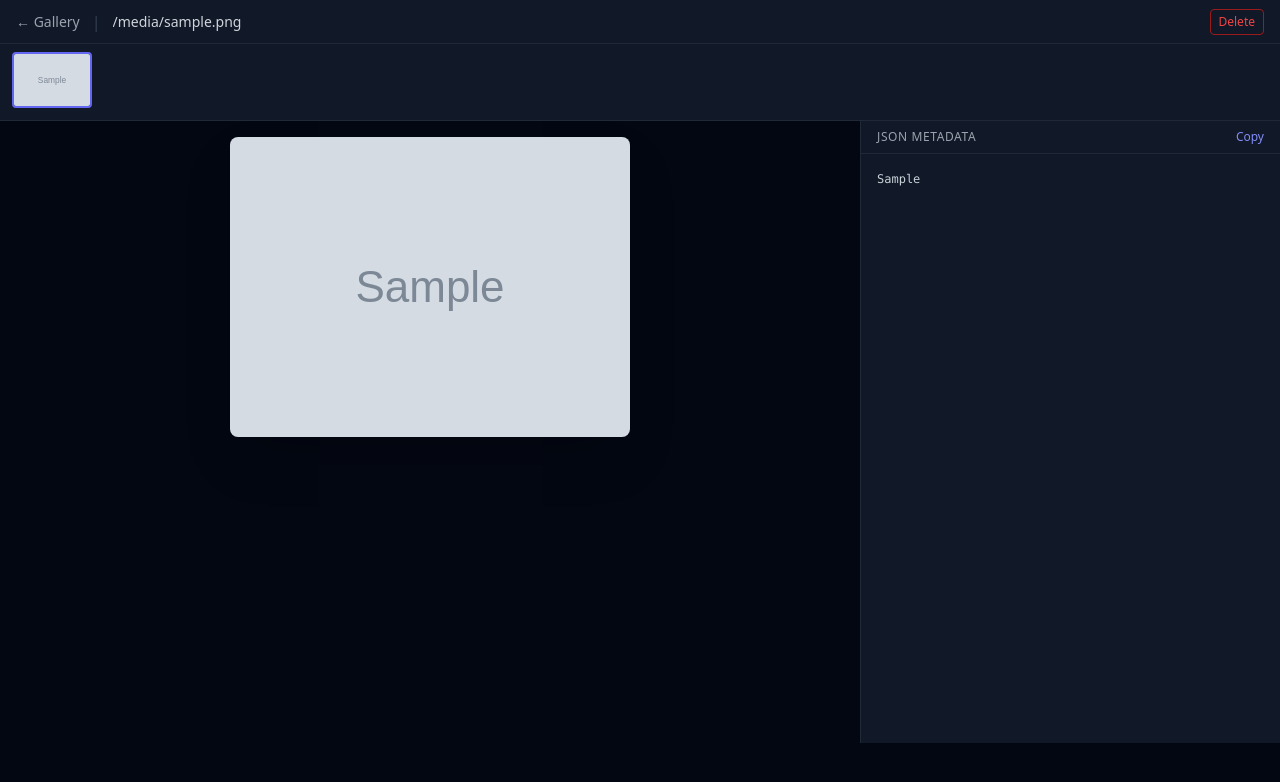
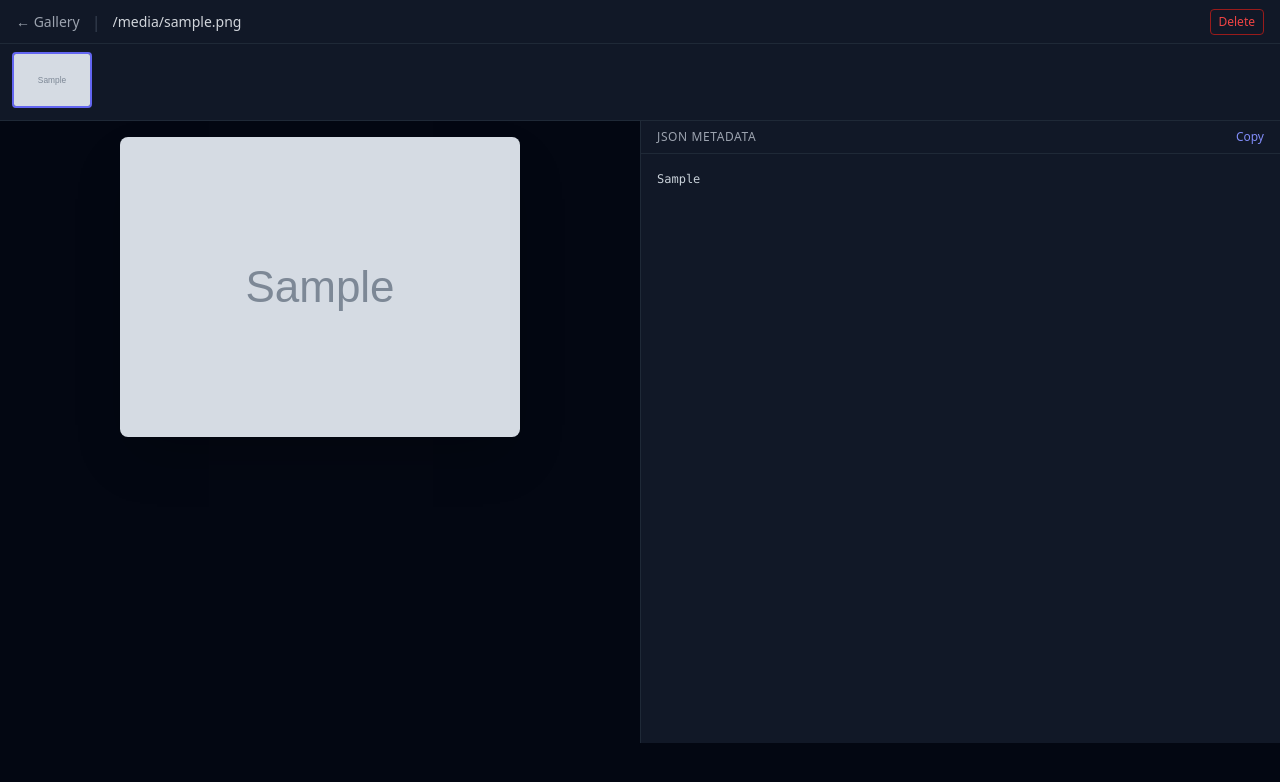
Before and after one commit to mohsen-hassani/discover-card-inspector-tool, a Flask app: template app/templates/detail.html in a window 1280 px wide. Shown: the top 782 px of the page. Run offline with Flask 3, Linux system fonts and the light colour scheme; the template is opened without the code that fills it: most values are stand-ins (such as "Sample title", 1, 10 or a date in 2020); grey boxes marked "Sample" are stand-in pictures; some libraries are stand-ins or nearby versions.

Commit message:
Fix widddth issue

```diff
--- a/app/templates/detail.html
+++ b/app/templates/detail.html
@@ -39,14 +39,14 @@
   <div class="flex flex-1 overflow-hidden">
 
     {# Image panel #}
-    <div class="flex-1 overflow-auto flex items-start justify-center p-4 bg-gray-950 min-w-0">
+    <div class="w-1/2 overflow-auto flex items-start justify-center p-4 bg-gray-950">
       <img src="{{ url_for('main.uploaded_file', filename=card['filename']) }}"
            alt="{{ card['original_filename'] }}"
            class="max-w-full max-h-full object-contain rounded-lg shadow-2xl">
     </div>
 
     {# JSON panel #}
-    <div class="w-[420px] shrink-0 overflow-auto border-l border-gray-800 bg-gray-900 sidebar-scroll">
+    <div class="w-1/2 overflow-auto border-l border-gray-800 bg-gray-900 sidebar-scroll">
       <div class="sticky top-0 bg-gray-900 border-b border-gray-800 px-4 py-2 flex items-center justify-between z-10">
         <span class="text-xs font-medium text-gray-400 uppercase tracking-wider">JSON metadata</span>
         <button onclick="copyJson()" class="text-xs text-indigo-400 hover:text-indigo-300">Copy</button>
```
